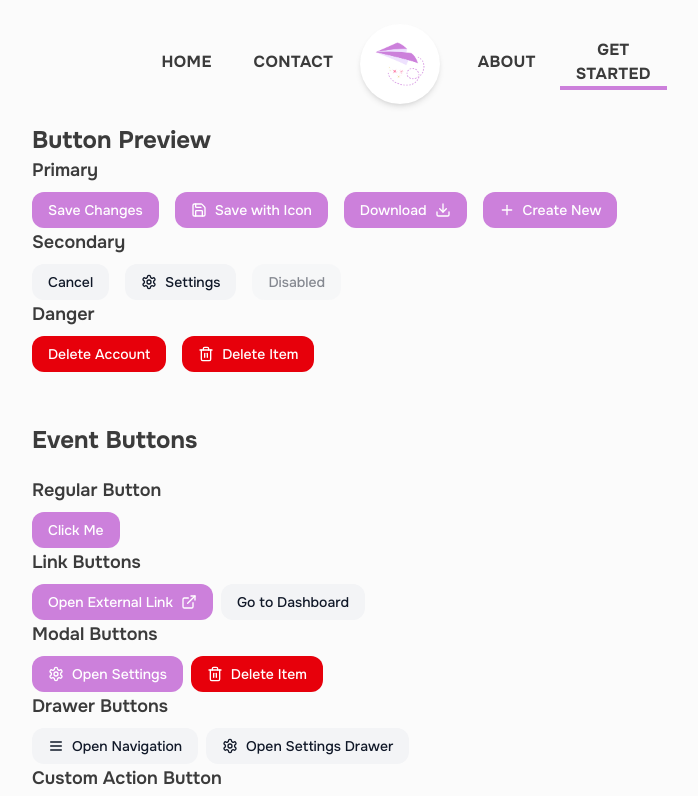
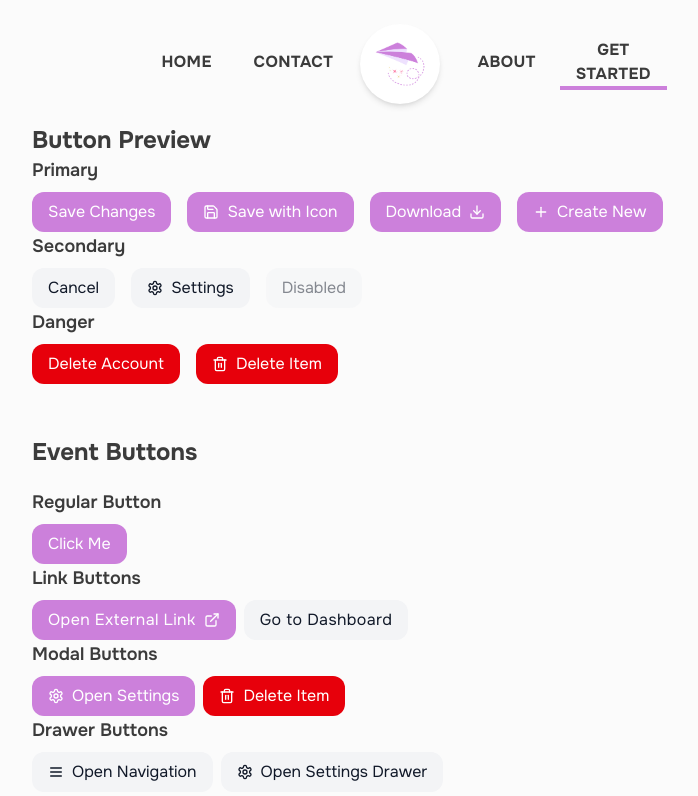
Before and after one commit to biellamariscotes/coveretti, a Next.js app: page /previews/buttons in a window 1280 px wide. Shown: the top 796 px of the page, without its empty margins (240-938 px from the left). Built offline with nearby package versions, Linux system fonts and the light colour scheme.

Commit message:
feat: added size

```diff
--- a/src/components/ui/Button.tsx
+++ b/src/components/ui/Button.tsx
@@ -8,6 +8,7 @@ export const Button = React.forwardRef<HTMLButtonElement, ButtonProps>(
   (
     {
       variant = "primary",
+      size = "medium",
       icon: Icon,
       iconPosition = "left",
       children,
@@ -25,6 +26,12 @@ export const Button = React.forwardRef<HTMLButtonElement, ButtonProps>(
       primary: "bg-primary-600 hover:bg-accent text-white",
       secondary: "bg-gray-100 hover:bg-gray-200 text-gray-900",
       danger: "bg-red-600 hover:bg-red-700 text-white",
+    };
+
+    const sizes = {
+      small: "px-3 py-1 text-sm tracking-wide",
+      medium: "px-4 py-2 text-base tracking-wide",
+      large: "px-8 py-4 text-lg font-bold tracking-wide",
     };
 
     // Handle different action types
@@ -89,8 +96,9 @@ export const Button = React.forwardRef<HTMLButtonElement, ButtonProps>(
           target={action.target}
           rel={action.target === "_blank" ? "noopener noreferrer" : undefined}
           className={cn(
-            "inline-flex items-center justify-center gap-2 rounded-xl px-4 py-2 text-sm font-medium transition-colors disabled:opacity-50 disabled:cursor-not-allowed no-underline",
+            "inline-flex items-center justify-center gap-2 rounded-xl px-4 py-2 transition-colors disabled:opacity-50 disabled:cursor-not-allowed no-underline",
             variants[variant],
+            sizes[size],
             className
           )}
         >
@@ -106,7 +114,7 @@ export const Button = React.forwardRef<HTMLButtonElement, ButtonProps>(
       <button
         ref={ref}
         className={cn(
-          "inline-flex items-center justify-center gap-2 rounded-xl px-4 py-2 text-sm font-medium transition-colors disabled:opacity-50 disabled:cursor-not-allowed",
+          "inline-flex items-center justify-center gap-2 rounded-xl px-4 py-2 transition-colors disabled:opacity-50 disabled:cursor-not-allowed",
           variants[variant],
           className
         )}
```
